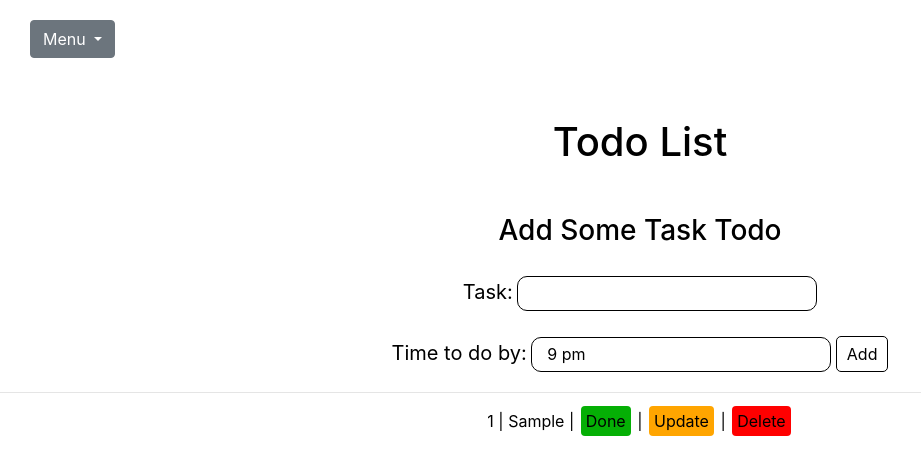
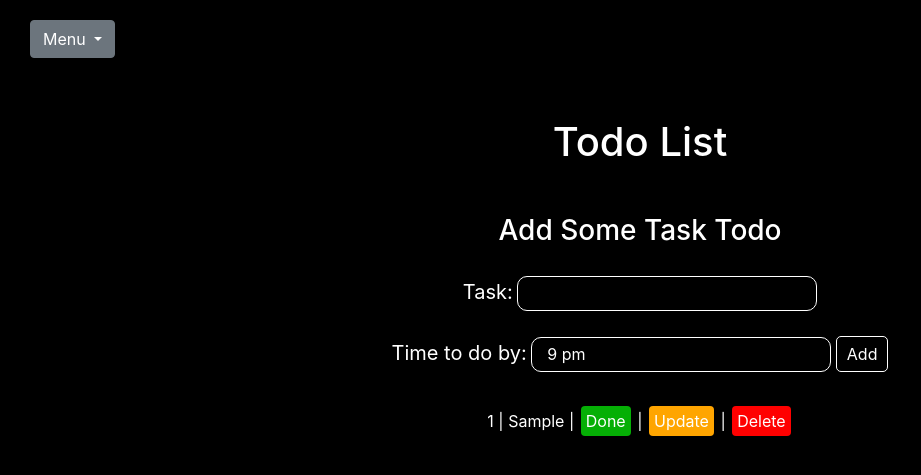
Before and after one commit to adityaKrishan651/code-jam-project, a Flask app: page /todo in a window 1280 px wide. Shown: the top 475 px of the page, without its empty margins (0-921 px from the left). Run offline with Flask 2, Linux system fonts and the light colour scheme; tables that the repository leaves empty hold one stand-in row (values such as "Sample post"); some libraries are stand-ins or nearby versions.

Commit message:
improved some python and css code

```diff
--- a/app.py
+++ b/app.py
@@ -69,7 +69,7 @@ def add_note():
 
 @app.route('/delete_note/<int:id>')
 def delete_note(id):
-    note = Note.query.filter_by(id=id).first()
+    note = Note.query.get_or_404(id)
     db.session.delete(note)
     db.session.commit()
     return redirect(url_for("notes"))
--- a/static/main.css
+++ b/static/main.css
@@ -1,10 +1,10 @@
 *{
   /* background-color: white; */
-  color: black;
+  color: white;
 }
 
 body{
-  background-color: white;
+  background-color: black;
 }
 
 .dropdown{
@@ -27,7 +27,7 @@ h3{
   /* font-weight: bold; */
   border-radius: 10px;
   margin-top: 5px;
-  border: 0.5px solid black;
+  border: 0.5px solid white;
   width: 700px;
 }
 
@@ -35,31 +35,33 @@ input[type=submit]{
   /* font-weight: bold; */
   border-radius: 5px;
   margin-top: 5px;
-  border: 0.5px solid black;
+  border: 0.5px solid white;
+  color: white;
+  background-color: black;
 }
 
 .btn-2{
-  background-color: white;
-  color: black;
+  background-color: black;
+  color: white;
 }
 
 input[type=text]{
-  background-color: white;
-  color: black;
+  background-color: black;
+  color: white;
   height: 35px;
   width: 300px;
   border-radius: 10px;
-  border: 0.5px solid black;
+  border: 0.5px solid white;
   padding: 15px;
 }
 
 textarea{
-  background-color: white;
-  color: black;
+  background-color: black;
+  color: white;
   height: 300px;
   width: 700px;
   border-radius: 10px;
-  border: 0.5px solid black;
+  border: 0.5px solid white;
   padding: 15px;
 }
 
@@ -72,8 +74,8 @@ textarea:focus{
 
 .btn-1 {
   border-radius: 50%;
-  background-color: white;
-  color: black;
+  background-color: black;
+  color: white;
   padding: 5px 10px;
 }
 
@@ -89,7 +91,7 @@ label{
 }
 
 #u{
-  color: black;
+  color: white;
   background-color: orange;
   text-decoration: none;
   padding: 5px;
@@ -99,7 +101,7 @@ label{
 
 
 #d{
-  color: black;
+  color: white;
   background-color: red;
   text-decoration: none;
   padding: 5px;
@@ -127,7 +129,7 @@ label{
 }
 
 #e{
-  color: black;
+  color: white;
   background-color: orange;
   text-decoration: none;
   padding: 3px 7px;
@@ -141,7 +143,7 @@ a{
 
 #ns{
   margin: 20px;
-  color: black;
+  color: white;
 }
 
 #ns a{
@@ -150,6 +152,7 @@ a{
 
 #ns a:hover {
   color: white;
+  text-decoration: underline;
   /* background-color: rgb(211, 17, 17); */
 }
 
@@ -159,15 +162,15 @@ a{
 }
 
 p{
-  color: black;
+  color: white;
 }
 
 #task{
-  color: black;
+  color: white;
 }
 
 .dni{
-  color: black;
+  color: white;
   background-color: rgb(5, 175, 5);
   text-decoration: none;
   padding: 5px;
@@ -177,7 +180,7 @@ p{
 }
 
 .nd{
-  color: black;
+  color: white;
   background-color: grey;
   text-decoration: none;
   padding: 5px;
```
Also changed, not shown: static/cal.css (+9 -9 lines), datebase.db.
